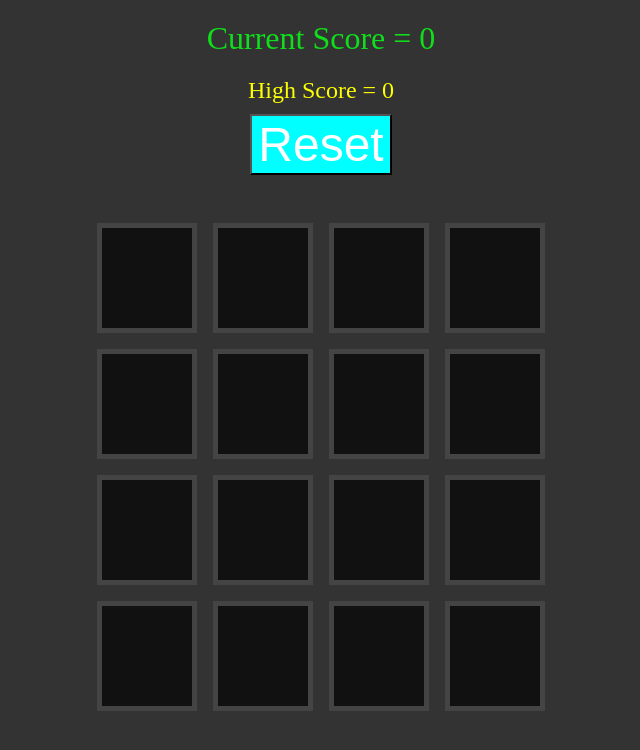
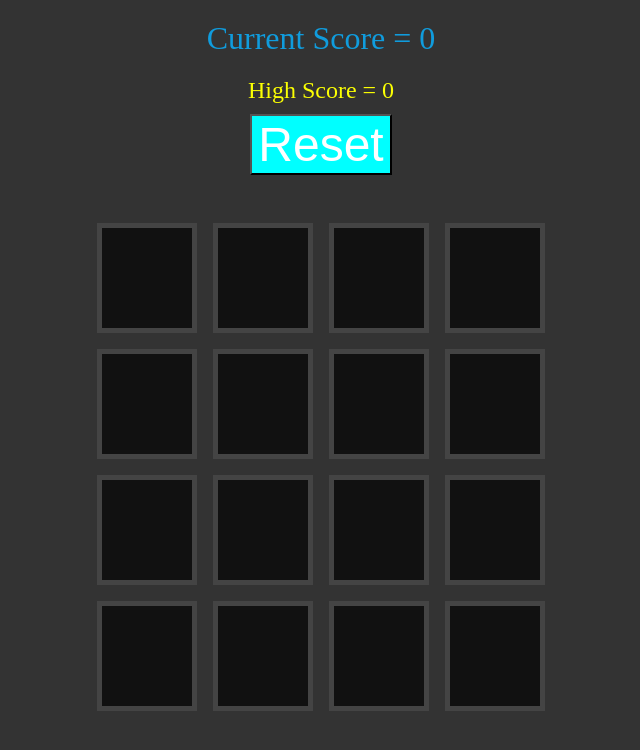
Before and after one commit to omnicrafter/memory-game, a plain HTML site: page index.html in a window 1280 px wide. Shown: the whole page, without its empty margins (319-959 px from the left). Drawn offline with Linux system fonts and the light colour scheme.

Commit message:
changed currentscore to blue

```diff
--- a/style.css
+++ b/style.css
@@ -1,7 +1,7 @@
 .currentScore {
   width: max-content;
   margin: 20px auto;
-  color: rgb(16, 221, 27);
+  color: rgb(16, 156, 221);
   font-size: 2em;
 }
 
```
